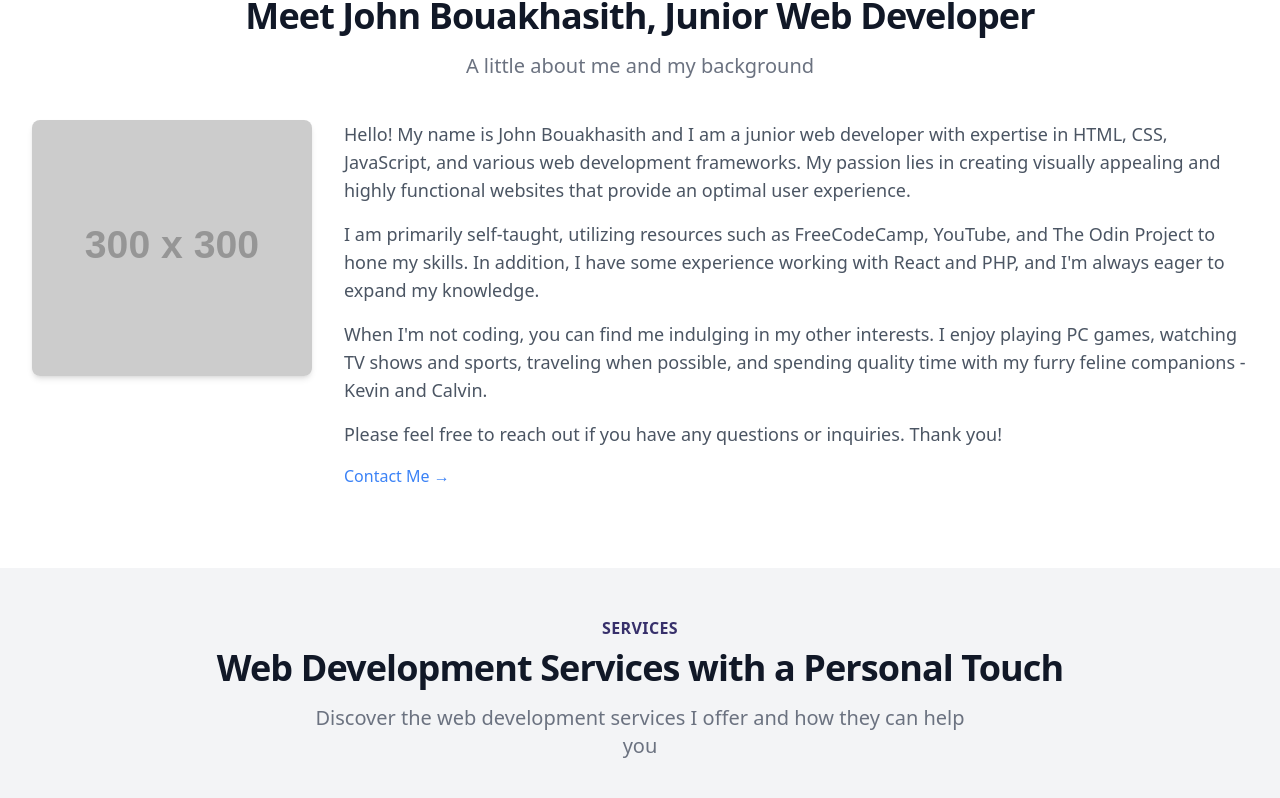
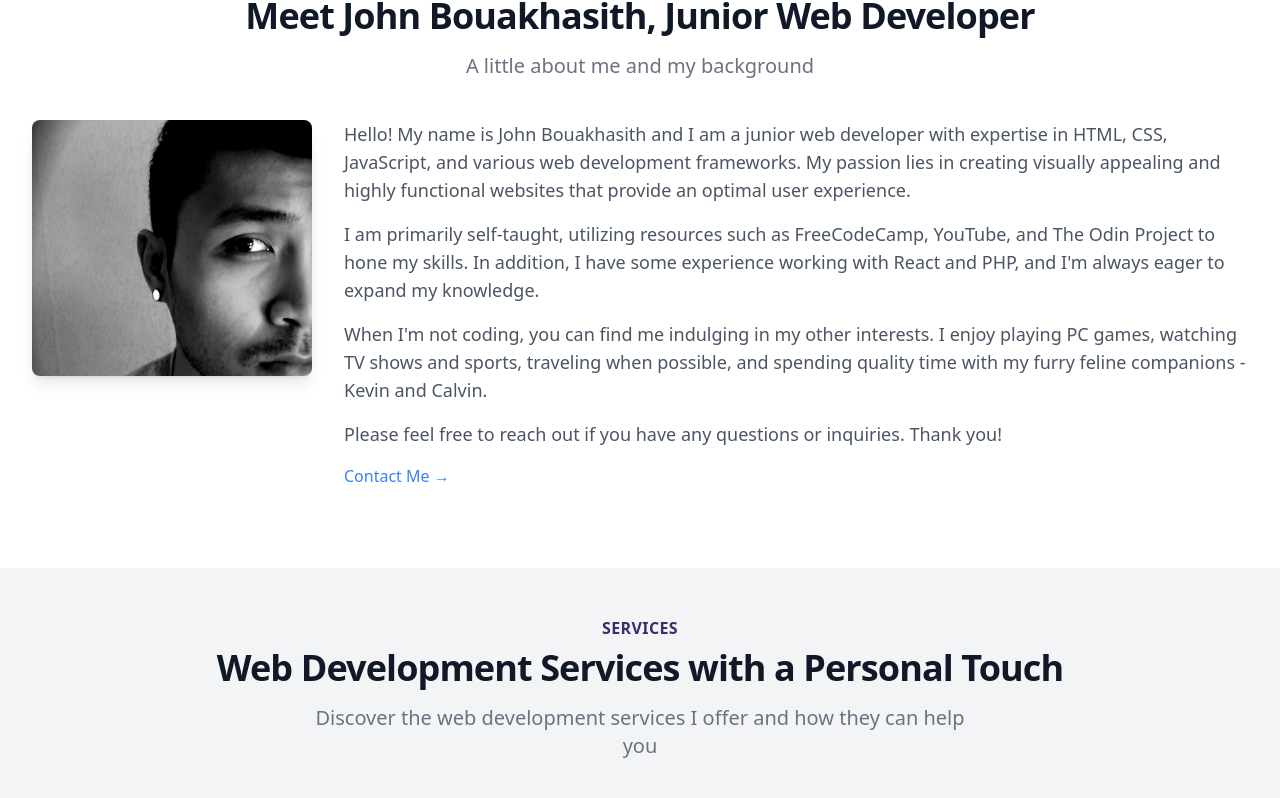
Before and after one commit to johnbthedev/johnbthe.dev, a React (Vite) app in the folder frontend/: page / in a window 1280 px wide. Shown: the part 900-1698 px from the top of the page. Built offline with nearby package versions, Linux system fonts and the light colour scheme.

Commit message:
added portrait

```diff
--- a/frontend/src/components/About.jsx
+++ b/frontend/src/components/About.jsx
@@ -20,9 +20,9 @@ export default function About() {
           <div className="flex flex-wrap -mx-4 mt-10">
             <div className="w-full md:w-1/4 mb-6 px-4">
               <img
-                src="https://placehold.it/300x300"
+                src="./src/img/portrait.jpg"
                 alt="Profile Image"
-                className="h-64 w-full object-cover object-center rounded-lg shadow-md"
+                className="h-64 w-full object-cover object-center rounded-lg shadow-lg"
               />
             </div>
             <div className="w-full md:w-3/4 px-4">
--- a/frontend/src/components/Portfolio.jsx
+++ b/frontend/src/components/Portfolio.jsx
@@ -19,7 +19,7 @@ export default function Portfolio() {
           </div>
           <div className="grid grid-cols-1 sm:grid-cols-2 lg:grid-cols-3 gap-6 mt-10">
             <div>
-              <div className="bg-white rounded-lg shadow-md overflow-hidden">
+              <div className="bg-white rounded-lg shadow-lg overflow-hidden">
                 <img
                   src="https://placehold.it/600x400"
                   alt="Project Image"
```
